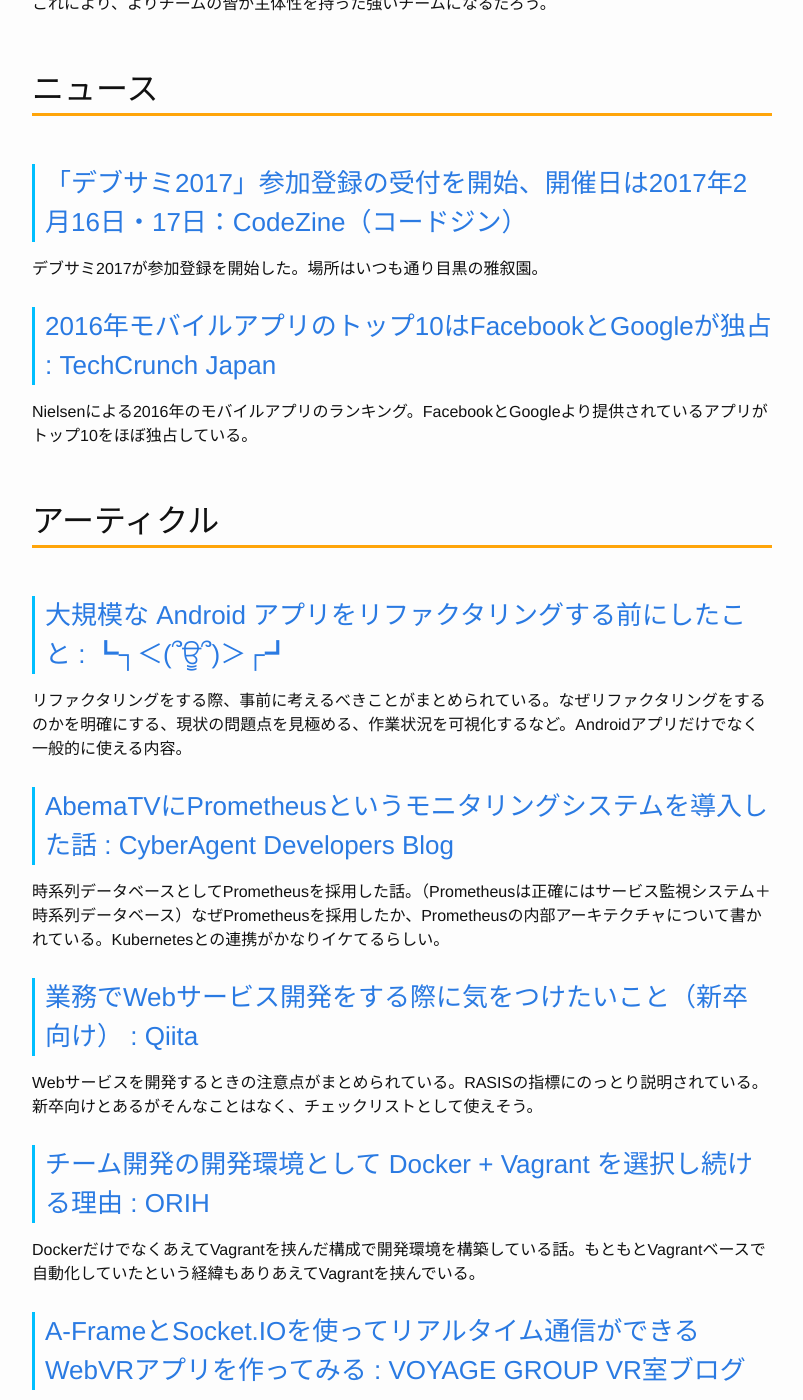
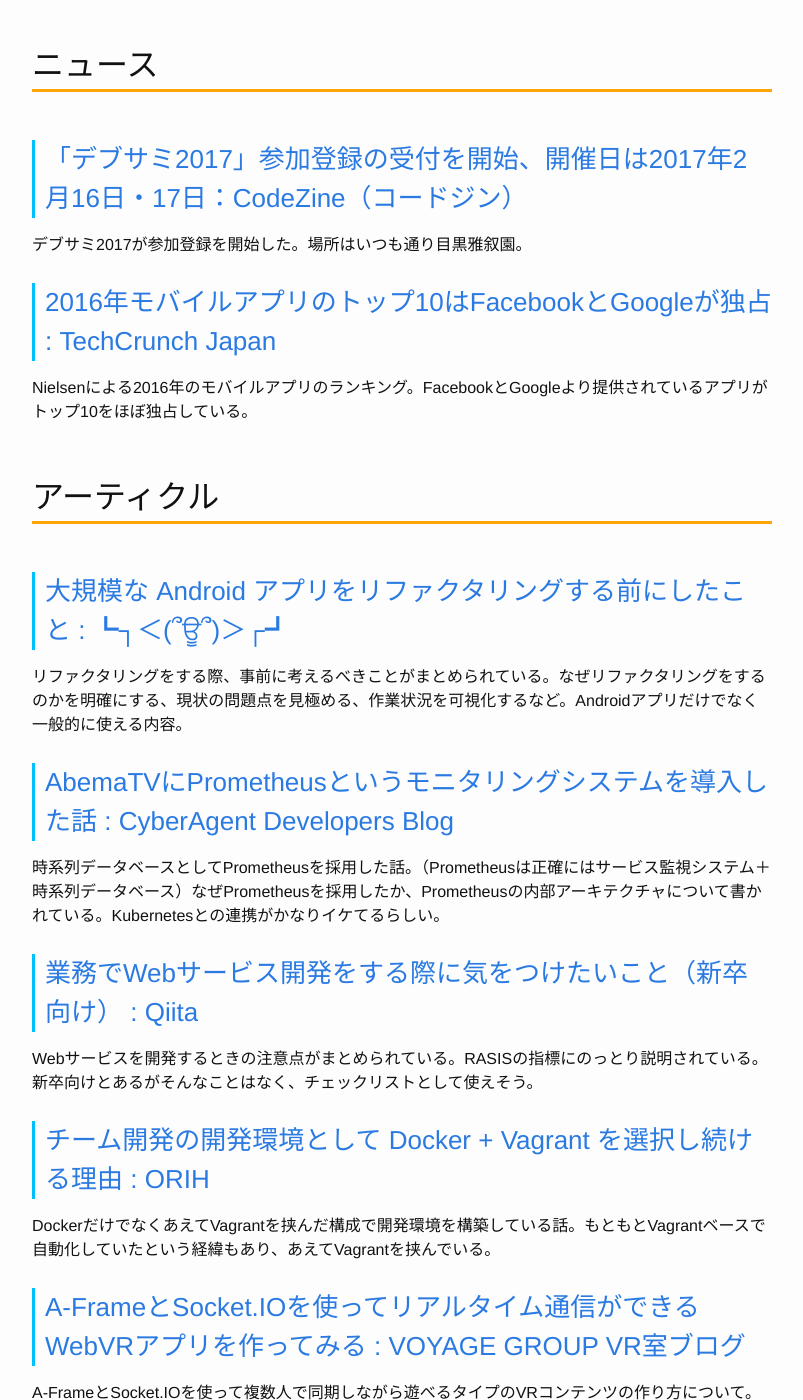
Before and after one commit to Gather-Tech/Gather-Tech.github.io, a Jekyll site: the page built from _posts/2016/2017-01-02-Gather27.md, in a window 1280 px wide and 1400 px high, scrolled down 1430 px. Shown: the whole window, without its empty margins (238-1041 px from the left). Built offline with Jekyll 4.4.1, drawn with Linux system fonts in a browser that asks for light colours; some of the changed text lies outside the part shown.

Commit message:
誤字、言い回しを修正した

```diff
--- a/_posts/2016/2017-01-02-Gather27.md
+++ b/_posts/2016/2017-01-02-Gather27.md
@@ -39,7 +39,7 @@
 
 ### [「デブサミ2017」参加登録の受付を開始、開催日は2017年2月16日・17日：CodeZine（コードジン）](http://codezine.jp/article/detail/9915)
 
-デブサミ2017が参加登録を開始した。場所はいつも通り目黒の雅叙園。
+デブサミ2017が参加登録を開始した。場所はいつも通り目黒雅叙園。
 
 ### [2016年モバイルアプリのトップ10はFacebookとGoogleが独占 : TechCrunch Japan](http://jp.techcrunch.com/2016/12/29/20161228facebook-google-dominate-the-list-of-2016s-top-apps/)
 
@@ -61,7 +61,7 @@
 
 ### [チーム開発の開発環境として Docker + Vagrant を選択し続ける理由 : ORIH](https://orih.io/2016/12/the-reason-why-we-continue-to-choose-docker-and-vagrant-as-our-dev-stack/)
 
-DockerだけでなくあえてVagrantを挟んだ構成で開発環境を構築している話。もともとVagrantベースで自動化していたという経緯もありあえてVagrantを挟んでいる。
+DockerだけでなくあえてVagrantを挟んだ構成で開発環境を構築している話。もともとVagrantベースで自動化していたという経緯もあり、あえてVagrantを挟んでいる。
 
 ### [A-FrameとSocket.IOを使ってリアルタイム通信ができるWebVRアプリを作ってみる : VOYAGE GROUP VR室ブログ](http://vr-lab.voyagegroup.com/entry/2016/12/26/231043)
 
```
Also changed, not shown: other parts of _posts/2016/2017-01-02-Gather27.md (+1 -1 lines).
